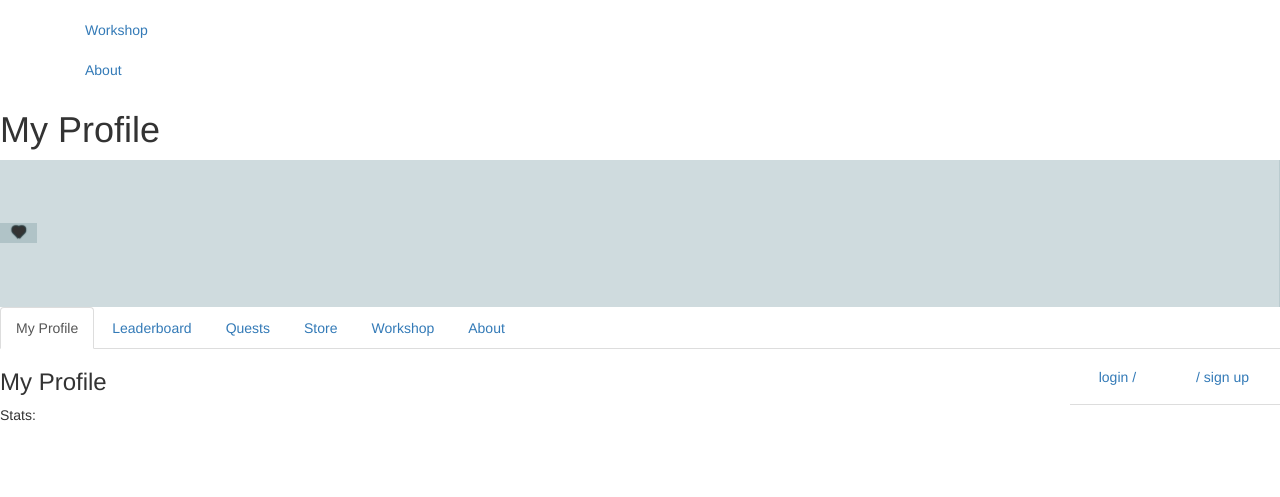
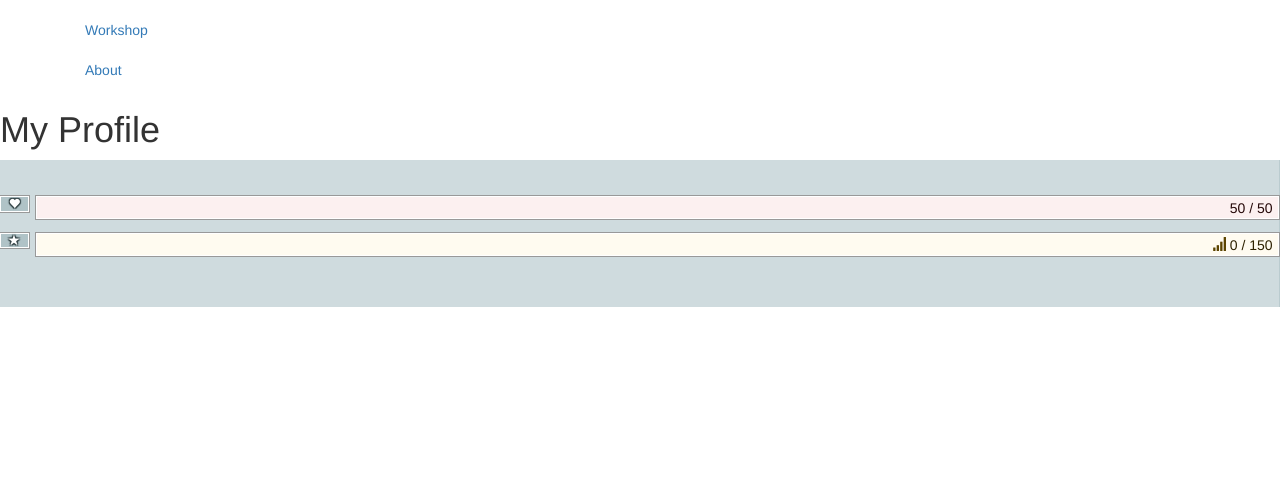
Before and after one commit to aliang8/TeamLAJICK, a Flask app: page / in a window 1280 px wide. Shown: the part 150-647 px from the top of the page. Before the commit the page ends 571 px from the top, so only its background shows below. Run offline with Flask 2, Linux system fonts and the light colour scheme; parts of the project's set-up code (start-up, migrations or seed data) failed here and were passed over; some libraries are stand-ins or nearby versions.

Commit message:
player info

```diff
--- a/static/life.css
+++ b/static/life.css
@@ -28,10 +28,6 @@
 	width: 100%;
 }
 
-h1{
-	color: red;
-}
-
 .hero-stats{
 	background-color: #cfdbde;
 	margin: 0;
@@ -41,11 +37,63 @@ h1{
 	width: 75%;
 }
 
+.hero-stats .health{
+	background: #fcf0f0;
+	color: #250808;
+}
+
+.hero-stats .health .bar{
+	background: #da5353;
+	border-color: #6f1818;
+}
+
+.hero-stats .meter{
+	position: relative;
+	overflow: hidden;
+	border: 1px solid #fff;
+	height: 1.618em;
+	margin: 0 0 1em;
+	outline: #999 solid 1px;
+}
+
+.hero-stats .meter-text{
+	position: absolute;
+	top: 0;
+	line-height: 1.618;
+	white-space: nowrap;
+}
+
+.hero-stats .meter-text.value{
+	right: .382em;
+}
+
 .hero-stats .meter-label{
+	padding: .382em, .618em !important;
 	float: left;
 	background-color: #b0c3c7 !important;
 	text-shadow: -1px -1px 1px #2f3f42, 1px -1px 1px #2f3f42, -1px 1px 1px #2f3f42, 1px 1px 1px #2f3f42;
 	width: 2.618em;
+	outline: #999 solid 1px;
 	text-align: center;
 	margin-right: .618em;
+	border: 1px solid #fff;
+	font-size: .8em;
+	line-height: 1;
+	color: #fff;
+	letter-spacing: .0618em;
+	font-weight: 700;
 }
+
+.hero-stats .experience{
+	background: #fffbf0;
+	color: #2e2200;
+}
+
+.hero-stats .experience .bar{
+	background: #ffcc35
+	border-color #8a6700;
+}
+
+.hero-stats .experience .meter-text span a{
+	color: #5c4400;
+}
--- a/templates/dashboard.html
+++ b/templates/dashboard.html
@@ -31,9 +31,22 @@
         <div id="myprofile" class="tab-pane fade in active">
             <h1>My Profile</h1>
             <header class="site-header">
+                <!-- stat bars -->
                 <div class="hero-stats">
                     <div tooltip="Health" class="meter-label">
                         <span class="glyphicon glyphicon-heart"></span>
+                    </div>
+                    <div tooltip="50" class="meter health">
+                        <div class="bar" style="width: 100%;"></div>
+                        <span class="meter-text value">50 / 50</span>
+                    </div>
+                    <div tooltip="Experience" class="meter-label">
+                        <span class="glyphicon glyphicon-star"></span>
+                    </div>
+                    <div tooltip="Experience" class="meter experience">
+                        <div class="bar" style="width: 1%;"></div>
+                            <span class="meter-text value"><span tooltip="Progress"><a class="glyphicon glyphicon-signal"></a></span><span>    </span>0 / 150</span>
+                        </div>
                     </div>
                 </div>
             </header>
```
Also changed, not shown: 2 other files.
